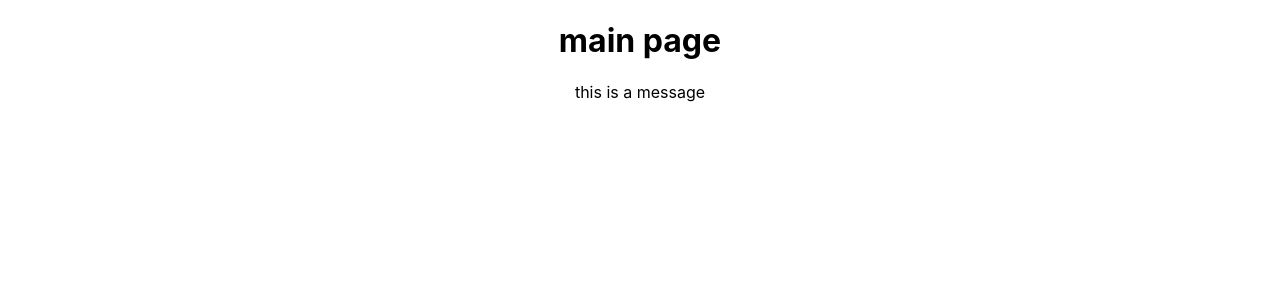
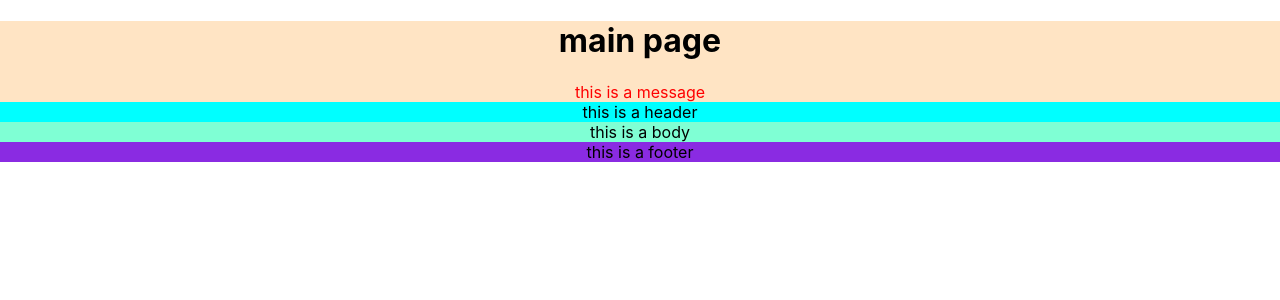
Before and after one commit to AlexeyTurdakov/ReactGB, a React (Create React App) app: page / in a window 1280 px wide. Shown: the top 300 px of the page. Built offline with nearby package versions, Linux system fonts and the light colour scheme.

Commit message:
homework1 finish

```diff
--- a/src/App.js
+++ b/src/App.js
@@ -1,15 +1,24 @@
 import logo from "./logo.svg";
 import "./App.css";
 import Message from "./components/Message.js";
+import Header from "./components/Header.js";
+import Body from "./components/Body.js";
+import Footer from "./components/Footer.js";
 
 function App() {
   const mainPage = "main page";
   const message = "this is a message";
+  const header = "this is a header";
+  const body = "this is a body";
+  const footer = "this is a footer";
 
   return (
     <div className="App">
       <h1>{mainPage}</h1>
       <Message message={message} />
+      <Header header={header} />
+      <Body body={body} />
+      <Footer footer={footer} />
     </div>
   );
 }
--- /dev/null
+++ b/src/components/Body.js
@@ -0,0 +1,5 @@
+import React from "react";
+
+export default function Body(props) {
+  return <main>{props.body}</main>;
+}
--- /dev/null
+++ b/src/components/Footer.js
@@ -0,0 +1,5 @@
+import React from "react";
+
+export default function Footer(props) {
+  return <footer>{props.footer}</footer>;
+}
--- /dev/null
+++ b/src/components/Header.js
@@ -0,0 +1,5 @@
+import React from "react";
+
+export default function Header(props) {
+  return <header>{props.header}</header>;
+}
--- a/src/components/Message.js
+++ b/src/components/Message.js
@@ -1,5 +1,5 @@
 import React from "react";
 
 export default function Message(props) {
-  return <div>{props.message}</div>;
+  return <div class="message">{props.message}</div>;
 }
--- a/src/index.css
+++ b/src/index.css
@@ -1,13 +1,33 @@
 body {
   margin: 0;
-  font-family: -apple-system, BlinkMacSystemFont, 'Segoe UI', 'Roboto', 'Oxygen',
-    'Ubuntu', 'Cantarell', 'Fira Sans', 'Droid Sans', 'Helvetica Neue',
+  font-family: -apple-system, BlinkMacSystemFont, "Segoe UI", "Roboto", "Oxygen",
+    "Ubuntu", "Cantarell", "Fira Sans", "Droid Sans", "Helvetica Neue",
     sans-serif;
   -webkit-font-smoothing: antialiased;
   -moz-osx-font-smoothing: grayscale;
 }
 
 code {
-  font-family: source-code-pro, Menlo, Monaco, Consolas, 'Courier New',
+  font-family: source-code-pro, Menlo, Monaco, Consolas, "Courier New",
     monospace;
 }
+
+.App {
+  background-color: bisque;
+}
+
+main {
+  background-color: aquamarine;
+}
+
+header {
+  background-color: aqua;
+}
+
+footer {
+  background-color: blueviolet;
+}
+
+.message {
+  color: red;
+}
```
